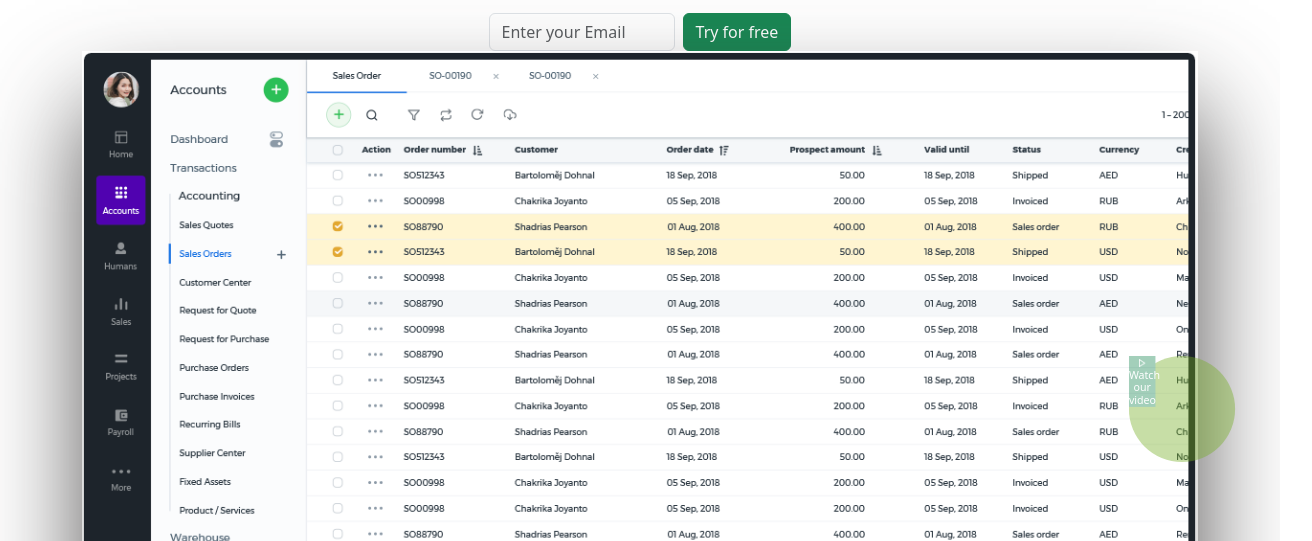
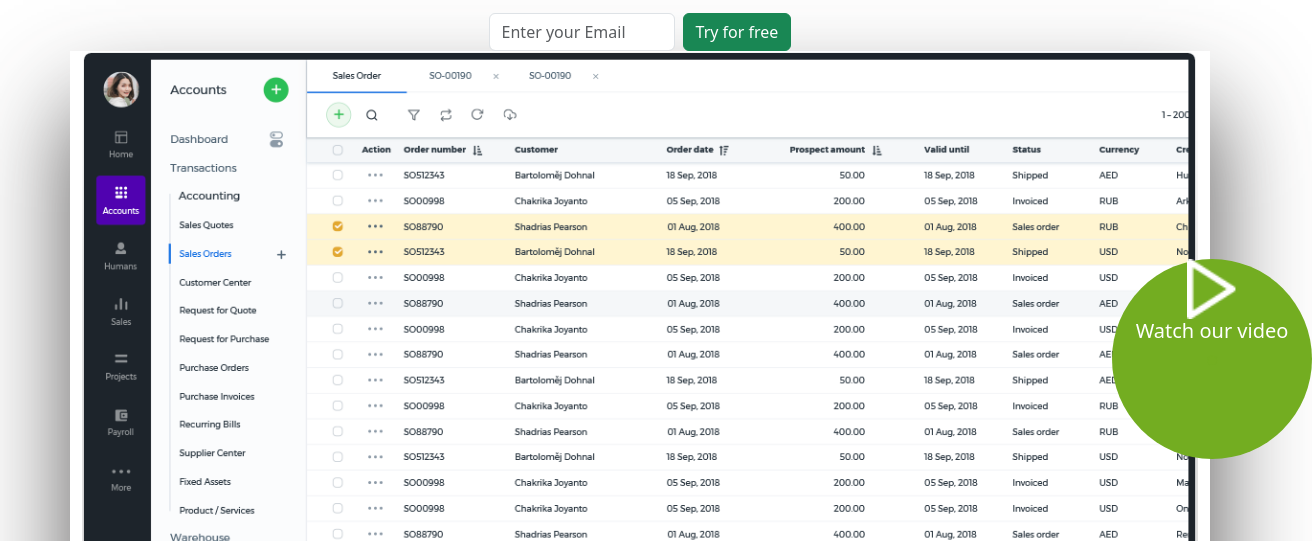
Before and after one commit to omonhasanov/mytest, a plain HTML site: page index.html in a window 1280 px wide. Shown: the part 259-800 px from the top of the page, 1312 px wide, since content can reach past the window. Drawn offline with nearby package versions, Linux system fonts and the light colour scheme.

Commit message:
Add files via upload

```diff
--- a/index.html
+++ b/index.html
@@ -5,8 +5,13 @@
     <title>Title</title>
     <link rel="stylesheet" href="bootstrap4.5/css/bootstrap.min.css">
     <link rel="stylesheet" href="style.css">
+    <link href="https://cdnjs.cloudflare.com/ajax/libs/font-awesome/4.3.0/css/font-awesome.min.css" rel="stylesheet">
 </head>
-<body>
+<body onload="myFunction()" >
+<div id="loader">
+    <img class="img-5" src="preloaders/5.gif" alt="">
+</div>
+<div class="content animate-bottom" id="img">
     <div class="container">
         <nav class="navbar navbar-expand-lg  bg-white">
             <div class="container">
@@ -43,15 +48,16 @@
             </div>
         </div>
     </div>
+    <div style="box-shadow: 2px 57px 93px 2px rgba(53,50,50,0.81);" class="container">
+        <div class="row">
+            <img class="w-100" src="img/page_1.png" alt="">
+        </div>
+    </div>
     <div class="container">
-    <div style="box-shadow: 2px 57px 93px 2px rgba(53,50,50,0.81); position: relative; background-color: white" class="col-12">
-        <img class="w-100" src="img/page_1.png" alt="">
-        <div class="omon">
-                <div class="col-3 text-white text-center bg-success">
+        <div class="omon1 text-white text-center">
             <img class="w-25" src="img/play.png" alt="">
             <h5>Watch our video</h5>
-
-                </div>
+            <div class="omon">
             </div>
         </div>
     </div>
@@ -157,6 +163,7 @@
             </div>
         </div>
     </div>
+</div>
 
 
 
@@ -168,7 +175,16 @@
 
 
 
-
+<script type="text/javascript">
+    var myVar;
+    function myFunction() {
+        myVar = setTimeout(showPage, 3000);
+    }
+    function showPage() {
+        document.getElementById("loader").style.display = "none";
+        document.getElementById("img").style.display = "block";
+    }
+</script>
 <script src="bootstrap4.5/js/jquery.slim.min.js"></script>
 <script src="bootstrap4.5/js/popper.min.js"></script>
 <script src="bootstrap4.5/js/bootstrap.min.js"></script>
--- /dev/null
+++ b/style.scss
@@ -0,0 +1,63 @@
+body {
+  #loader {
+    position: relative;
+    z-index: 1;
+    margin-top: 100px;
+    .img-5 {
+      margin-left: 30%;
+    }
+  }
+  .animate-bottom {
+    position: relative;
+    animation-name: animatebottom;
+    animation-duration: 1s;
+  }
+  @keyframes animatebottom {
+    from {
+      bottom: -100px;
+      opacity: 0;
+    }
+    to {
+      bottom: 0;
+      opacity: 1;
+    }
+  }
+  #img {
+    display: none;
+  }
+}
+.omon{
+  object-fit: cover;
+  background-color: #73AD21;
+  animation: zoom 2s infinite;
+  width: 200px!important;
+  height: 200px!important;
+  position: absolute;
+  border-radius: 50% !important;
+  bottom: -1px;
+}
+.omon1{
+  background-color: #73AD21;
+  width: 200px!important;
+  height: 200px!important;
+  left: 1030px;
+  bottom: 450px;
+  position: relative;
+  border-radius: 50% !important;
+}
+
+
+
+
+
+
+@keyframes zoom{
+  0% {
+    transform: scale(0);
+    opacity: 0.4;
+  }
+  100%{
+    transform: scale(1.5);
+    opacity: 0.4;
+  }
+}
```
Also changed, not shown: preloaders/1.gif (added), preloaders/10.gif (added), preloaders/11.gif (added), preloaders/2.gif (added), preloaders/3.gif (added), preloaders/4.gif (added), preloaders/5.gif (added), preloaders/6.gif (added), preloaders/7.gif (added), preloaders/8.gif (added), preloaders/9.gif (added), style.css, 1 other file. Lines whose indentation alone changed are shown as unchanged.
